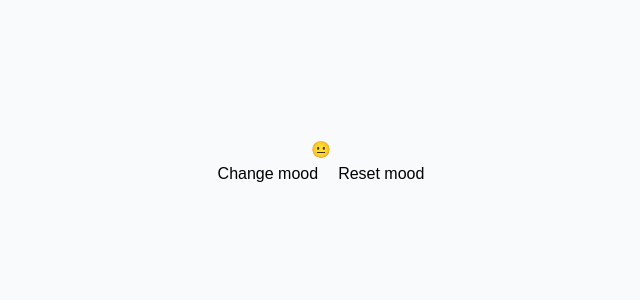
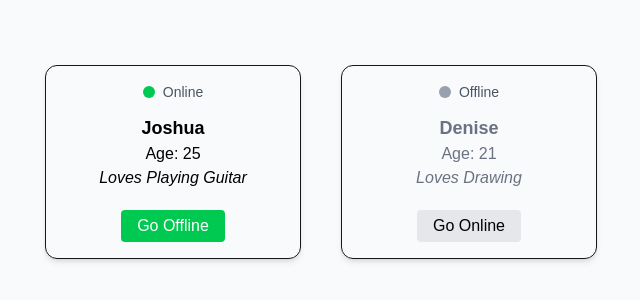
Before and after one commit to kyoshie/practice, a Next.js app: page / in a window 1280 px wide. Shown: the part 238-538 px from the top of the page, without its empty margins (319-959 px from the left). Built offline with nearby package versions, Linux system fonts and the light colour scheme.

Commit message:
chore: state management practice

```diff
--- a/src/app/page.tsx
+++ b/src/app/page.tsx
@@ -1,11 +1,35 @@
-import Emoji from "@/components/emoji";
+'use client'
+import ProfileCard from "@/components/profile-card";
+
+  const Person = [
+    {
+  name: "Joshua",
+    age: 25,
+    hobby: "Playing Guitar",
+    isOnline: true
+    },
+     {
+  name: "Denise",
+    age: 21,
+    hobby: "Drawing",
+    isOnline: false
+    },
+]
 
 export default function Home() {
 
   return (
-    <div className="min-h-screen flex flex-col items-center justify-center bg-gray-50 p-6">
+    <div className="min-h-screen flex flex-row gap-10 items-center justify-center bg-gray-50 p-6">
 
-      <Emoji />
+      {Person.map((person, index) =>(
+          <ProfileCard
+          key={index}
+          name={person.name}
+          age={person.age}
+           hobby={person.hobby}
+             isOnline={person.isOnline}
+          />
+      ) )}
 
 
     </div>
--- a/src/components/profile-card.tsx
+++ b/src/components/profile-card.tsx
@@ -12,21 +12,25 @@ export default function ProfileCard({ name, age, hobby, isOnline }: ProfileCard)
 
   return (
     <div className="border rounded-xl shadow-md p-4 w-64 text-center flex flex-col items-center gap-3">
-      <div className="flex items-center gap-2">
+      <div className="flex items-center justify-center gap-2">
         <span
           className={`h-3 w-3 rounded-full ${
-            isOnline ? "bg-green-500" : "bg-gray-400"
+            online ? "bg-green-500" : "bg-gray-400"
           }`}
         ></span>
-        <p className="text-sm text-gray-600">{isOnline ? "Online" : "Offline"}</p>
+        <p className="text-sm text-gray-600">{online ? "Online" : "Offline"}</p>
       </div>
 
-      <h2 className="text-lg font-semibold">{name}</h2>
+<div className={online ? "text-black": "text-gray-500"}>
+ <h2 className="text-lg font-semibold">{name}</h2>
       <p>Age: {age}</p>
       <p className="italic">Loves {hobby}</p>
 
-      <button className="mt-2 px-4 py-1 bg-blue-500 text-white rounded-md hover:bg-blue-600">
-        Say Hi 👋
+</div>
+
+      <button onClick={() => setOnline(!online) } className={`mt-2 px-4 py-1 rounded ${online ? "bg-green-500 text-white" : "bg-gray-200 text-black"}`}>
+       {online ? "Go Offline": "Go Online"}
+
       </button>
     </div>
   );
```
Also changed, not shown: src/components/props.tsx (+8 -1 lines).
